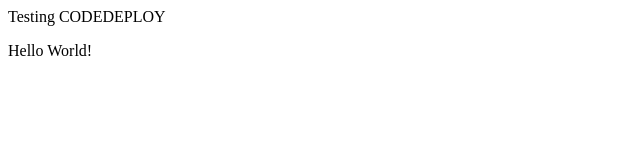
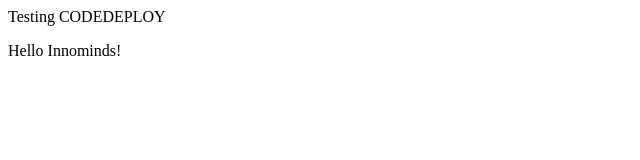
Before and after one commit to manoz1231/awustest, a plain HTML site: page index.html in a window 1280 px wide. Shown: the full height of the page, 0-640 px from the left. Drawn offline with Linux system fonts and the light colour scheme.

Commit message:
Update index.html

```diff
--- a/index.html
+++ b/index.html
@@ -1,6 +1,6 @@
 <html>
 <head>Testing CODEDEPLOY</head>
 <body>
-<p>Hello World!</p>
+<p>Hello Innominds!</p>
 </body>
 </html>
```
